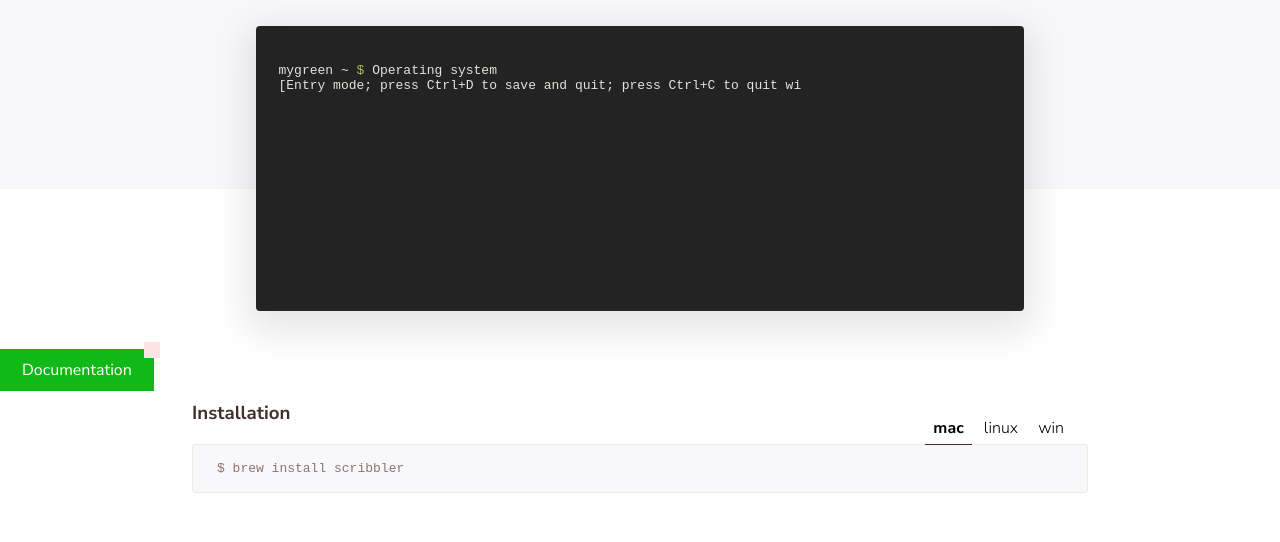
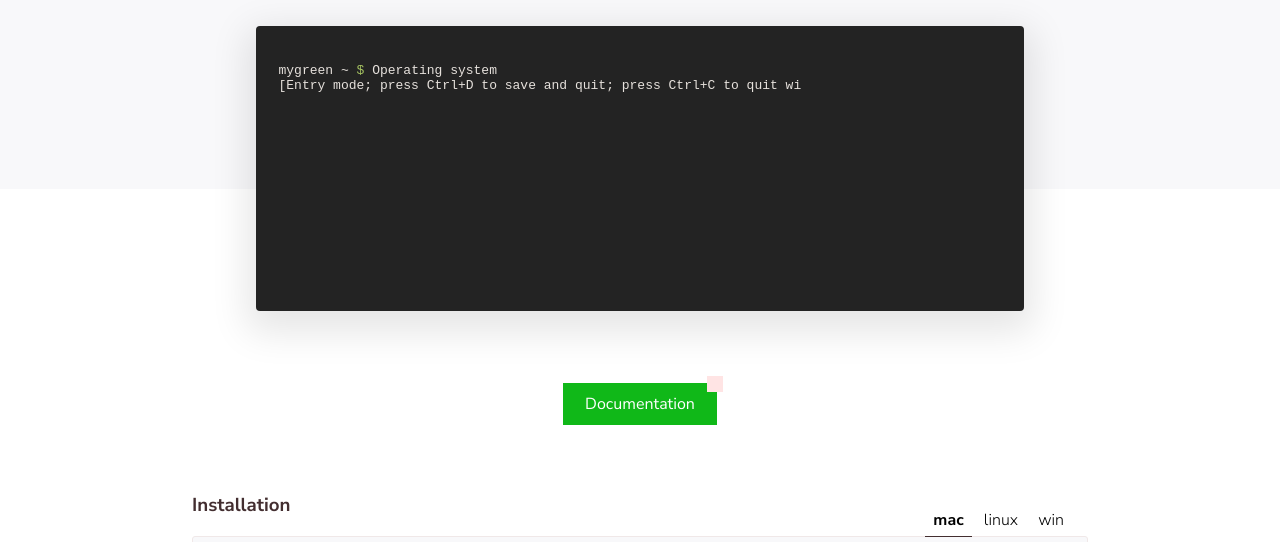
Before and after one commit to janqueraltp/Green, a plain HTML site: page index.html in a window 1280 px wide. Shown: the part 181-723 px from the top of the page. Drawn offline with nearby package versions, Linux system fonts and the light colour scheme.

Commit message:
Update index.html

```diff
--- a/index.html
+++ b/index.html
@@ -35,7 +35,9 @@
       </pre>
     </div>
 
+    <div class="callout">
     <a href="doc.html" class="button--primary">Documentation</a>
+    </div>
 
     <div class="wrapper">
       <div class="installation">
```
